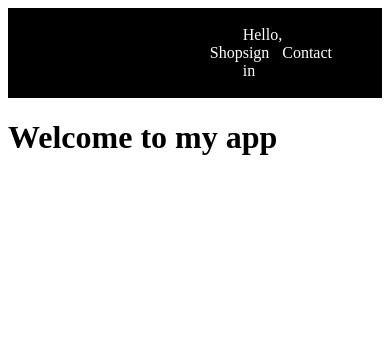
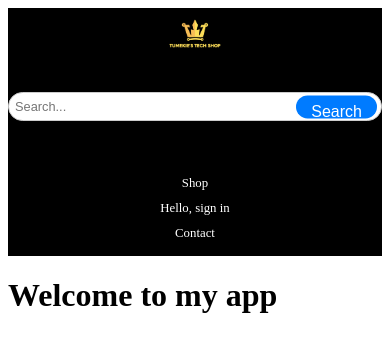
Before and after one commit to tumekie1999/876_Yaad_Groceries, a React (Create React App) app: page / in a window 390 px wide. Shown: the top 352 px of the page. Built offline with nearby package versions, Linux system fonts and the light colour scheme.

Commit message:
made sizes flexible on different screens

```diff
--- a/src/components/navbar.css
+++ b/src/components/navbar.css
@@ -3,24 +3,96 @@
   height: 90px;
   background-color: black;
   display: flex;
-    justify-content: flex-end;
+  justify-content: space-between;
   align-items: center;
+  padding: 0 20px;
+  box-sizing: border-box;
+}
+
+.logo img {
+  height: auto;
+  width: auto;
+  max-width: 100px;
+  max-height: 50px;
+}
+
+.searchbar {
+  flex-grow: 1; /* Allow the searchbar to take up available space */
+  margin: 0 20px; /* Add margin for spacing */
+}
+
+.searchbar input {
+  width: 100%;
+  padding: 8px;
+  font-size: 1rem;
 }
 
 .links {
-    margin-right: 50px;
   display: flex;
   align-items: center;
   color: white;
+  font-size: 1rem;
 }
 
-  .logo {
-    margin-right: 50px;
+.links p {
+  margin-left: 20px;
+  font-size: 1rem;
 }
 
-  .links a {
-    text-decoration: none;
-    color: white;
-    margin-left: 20px;
-    font-size: 25px;
+@media (max-width: 768px) {
+  .navbar {
+      height: 70px;
+      padding: 0 10px;
   }
+
+  .searchbar {
+      margin: 0 10px; /* Reduce margin for smaller screens */
+  }
+
+  .searchbar input {
+      font-size: 0.9rem; /* Reduce input font size for smaller screens */
+  }
+
+  .links p {
+      margin-left: 10px;
+      font-size: 0.9rem;
+  }
+
+  .logo img {
+      max-width: 80px;
+      max-height: 40px;
+  }
+}
+
+@media (max-width: 480px) {
+  .navbar {
+      flex-direction: column;
+      height: auto;
+      padding: 10px 0;
+  }
+
+  .searchbar {
+      width: 100%; /* Make searchbar full-width on smaller screens */
+      margin: 10px 0; /* Add top and bottom margin */
+  }
+
+  .searchbar input {
+      font-size: 0.8rem;
+      padding: 6px; /* Reduce padding for smaller screens */
+  }
+
+  .links {
+      margin-top: 10px;
+      flex-direction: column;
+  }
+
+  .links p {
+      margin: 5px 0;
+      font-size: 0.8rem;
+  }
+
+  .logo img {
+      max-width: 60px;
+      max-height: 30px;
+  }
+}
--- a/src/components/navbar.jsx
+++ b/src/components/navbar.jsx
@@ -9,7 +9,7 @@ export default function Navbar() {
             <div className="logo">
                 <img src={logo} alt="logo" height={50} width={100} />
             </div>
-            <div>
+            <div className='searchbar'>
                 <Searchbar/>
             </div>
             <div className="links">
--- a/src/components/searchbar.css
+++ b/src/components/searchbar.css
@@ -1,15 +1,41 @@
-.input {
-    margin-right: 300px;
-    padding: 10px;
-    margin-top: 10px;
+.searchbar {
+    width: 100%;
+    display: flex;
+    justify-content: center; /* Center the search bar */
+    padding: 10px 0;
 }
 
+.input-container {
+    position: relative;
+    width: 100%;
+    max-width: 500px; /* Set a maximum width for the search box */
+}
 
-.button {
-    margin-left: 510px;
-    padding: 10px;
-    margin-top: -42px;
-    color: #fff;
+.input-container input {
+    width: 100%;
+    padding: 10px 15px;
+    padding-right: 90px; /* Add padding to the right to make space for the button */
+    font-size: 1rem;
+    border: 1px solid #ccc;
+    border-radius: 25px; /* Rounded edges */
+    box-sizing: border-box;
+}
+
+.input-container button {
+    position: absolute;
+    right: 5px; /* Position button inside the input */
+    top: 50%;
+    transform: translateY(-50%);
+    padding: 8px 15px;
+    background-color: #007BFF;
+    color: white;
     border: none;
+    border-radius: 25px;
     cursor: pointer;
+    font-size: 1rem;
+    height: 80%;
 }
+
+.input-container button:hover {
+    background-color: #0056b3;
+}
--- a/src/components/searchbar.jsx
+++ b/src/components/searchbar.jsx
@@ -4,15 +4,12 @@ import './searchbar.css';
 export default function Searchbar() {
     return (
         <div className='searchbar'>
-            <div className='input'>
-            <input
-                type="text"
-                placeholder="Search..."
-                size={71}
-            />
-            </div>
-            <div className='button'>
-            <button>Search</button>
+            <div className='input-container'>
+                <input
+                    type="text"
+                    placeholder="Search..."
+                />
+                <button>Search</button>
             </div>
         </div>
     );
```
Lines whose indentation alone changed are shown as unchanged.
